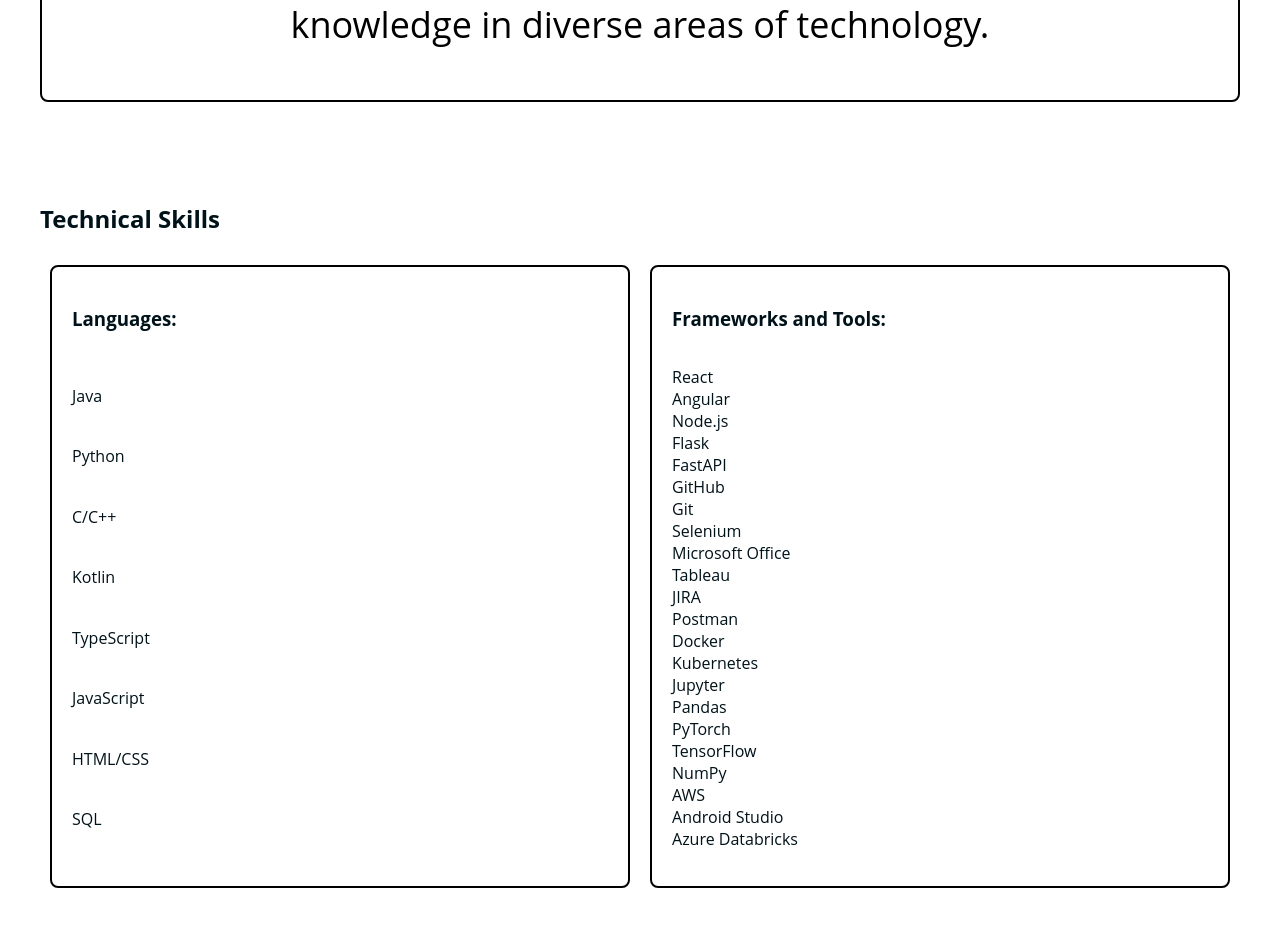
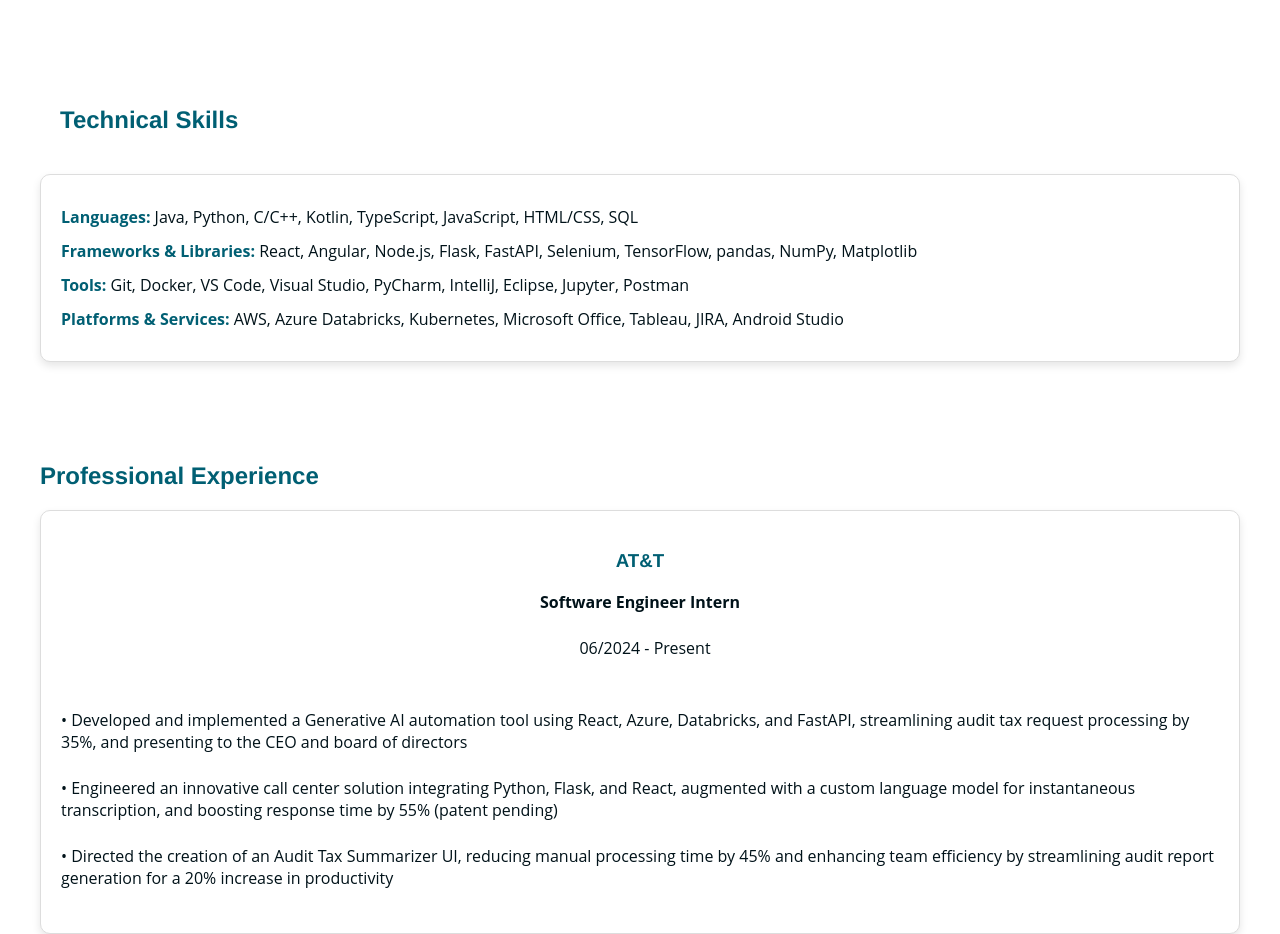
Before and after one commit to bibeast123/website, a React (Create React App) app: page / in a window 1280 px wide. Shown: the part 1154-2088 px from the top of the page. Built offline with nearby package versions, Linux system fonts and the light colour scheme.

Commit message:
ui update

```diff
--- a/src/App.css
+++ b/src/App.css
@@ -13,12 +13,12 @@
 }
 
 .about-border {
-  background-color: rgb(255, 255, 255);
-  box-shadow: 0 4px 8px rgb(255, 255, 255);
-  margin-bottom: 20px;
-  padding: 15px;
-  border-radius: 8px;
-  border: 2px solid black; /* Add a black border */
+  background-color: white;
+  padding: 20px;
+  margin: 20px 0;
+  border-radius: 10px;
+  box-shadow: 0 4px 8px rgba(0, 0, 0, 0.1);
+  border: 1px solid #ddd; /* Light gray border */
 }
 
 .about-2, .about {
@@ -34,7 +34,7 @@
   color: black;
 }
 
-.header, .projects, .experience, .footer {
+.header, .projects, .experience, .footer, .technical-section {
   margin: 20px;
   padding: 20px;
 }
@@ -53,32 +53,39 @@
   height: auto; /* Maintains the aspect ratio */
 }
 
-.skills-container {
-  display: flex;
-  flex-wrap: wrap;
-  justify-content: space-between;
+
+.technical-section {
+  margin: 20px 0;
 }
 
-.skills-box {
-  flex: 1 1 calc(33.33% - 20px); /* Flex-grow, flex-shrink, flex-basis with margin adjustment */
-  display: flex;
-  flex-direction: column;
-  justify-content: space-between;
+.section-title {
+  margin: 20px;
   padding: 20px;
-  border-radius: 8px;
-  border: 2px solid black; /* Add a black border */
-  margin: 10px;
-  box-sizing: border-box;
 }
 
-.skills-list {
-  list-style-type: none;
-  padding: 0;
-  display: flex;
-  flex-direction: column;
-  justify-content: space-around;
-  flex-grow: 1;
+.technical-box {
+  background-color: white;
+  padding: 20px;
+  border-radius: 10px;
+  box-shadow: 0 4px 8px rgba(0, 0, 0, 0.1);
+  border: 1px solid #ddd; /* Light gray border */
+
+  padding: 20px;
+  margin: 20px ;
+  border-radius: 10px;
 }
+
+.skills-list p {
+  font-size: 1rem;
+  line-height: 1.5;
+  margin: 10px 0;
+}
+
+.skills-list strong {
+  color: var(--primary-color);
+}
+
+
 
 .timeline-item {
   display: flex;
@@ -101,7 +108,15 @@
 
 
 }
+h1, h2, h3, h4, h5, h6 {
+  font-family: 'Helvetica Neue', Arial, sans-serif;
+  color: var(--primary-color);
+}
 
+p {
+  font-size: 1rem;
+  margin-bottom: 1.5rem;
+}
 .navigation {
   display: flex;
   justify-content: space-between;
@@ -116,15 +131,12 @@
 }
 
 .project-card, .timeline-item {
-  background-color: rgb(255, 255, 255);
-  box-shadow: 0 4px 8px rgba(0, 0, 0, 0.1); /* Adds a subtle shadow */
-  margin-bottom: 20px;
-  padding: 15px;
-  border-radius: 8px;
-  border: 2px solid black; /* Add a black border */
-  display: flex;
-  flex-direction: column;
-  align-items: center;
+  background-color: white;
+  padding: 20px;
+  margin: 20px 0;
+  border-radius: 10px;
+  box-shadow: 0 4px 8px rgba(0, 0, 0, 0.1);
+  border: 1px solid #ddd; /* Light gray border */
 }
 
 .project-card img {
--- a/src/Experience.js
+++ b/src/Experience.js
@@ -1,3 +1,4 @@
+//Experience.js
 import React from 'react';
 import './App.css'; // Ensure you have this CSS file
 
@@ -8,8 +9,8 @@
             position: "Software Engineer Intern",
             date: "06/2024 - Present",
             descriptions: [
-                "• Developed and implemented Generative AI automation tool and UI using React, Azure Databricks, and FastAPI, streamlining audit tax request processing and reducing response time by 85%",
-                "• Engineered an innovative call center solution integrating Python, Flask, and React, augmented with a custom language model for instantaneous transcription, achieving a 70% reduction in customer wait times and boosting response agility by 85%",
+                "• Developed and implemented a Generative AI automation tool using React, Azure, Databricks, and FastAPI, streamlining audit tax request processing by 35%, and presenting to the CEO and board of directors",
+                "• Engineered an innovative call center solution integrating Python, Flask, and React, augmented with a custom language model for instantaneous transcription, and boosting response time by 55% (patent pending)",
                 "• Directed the creation of an Audit Tax Summarizer UI, reducing manual processing time by 45% and enhancing team efficiency by streamlining audit report generation for a 20% increase in productivity",
             ]
         },
@@ -20,7 +21,7 @@
             descriptions: [
                 "• Developed an AI Data Usage Optimizer using Flask, Python, and HTML/CSS for proactive data plan adjustments, increasing customer retention and satisfaction by 33% (patent pending)",
                 "• Enhanced TOM application using Angular, Java, SQL, and REST APIs, significantly improving functionality and user experience, leading to increased user satisfaction by 50% for 2,000 weekly unique users",
-                "• Saved the company $10,000 by efficiently addressing development stories following the Agile development process and using JIRA to manage stories, fostering a collaborative environment",
+                "• Implemented a scalable bug-tracking system using JIRA, which improved issue resolution time by 30% and contributed to a $10,000 cost saving",
             ]
         },
         {
--- a/src/Technical.js
+++ b/src/Technical.js
@@ -1,39 +1,26 @@
+import React from 'react';
+import './App.css';
+
 function Technical() {
     const technicalSkills = {
-        codingLanguages: [
-            "Java", "Python", "C/C++", "Kotlin", "TypeScript", "JavaScript", "HTML/CSS", "SQL"
-        ],
-        frameworksAndTools: [
-            "React", "Angular", "Node.js", "Flask", "FastAPI", "GitHub", "Git", "Selenium",
-            "Microsoft Office", "Tableau", "JIRA", "Postman", "Docker", "Kubernetes", "Jupyter",
-            "Pandas", "PyTorch", "TensorFlow", "NumPy", "AWS", "Android Studio", "Azure Databricks"
-        ]
+        languages: ["Java", "Python", "C/C++", "Kotlin", "TypeScript", "JavaScript", "HTML/CSS", "SQL"],
+        frameworksAndLibraries: ["React", "Angular", "Node.js", "Flask", "FastAPI", "Selenium", "TensorFlow", "pandas", "NumPy", "Matplotlib"],
+        tools: ["Git", "Docker", "VS Code", "Visual Studio", "PyCharm", "IntelliJ", "Eclipse", "Jupyter", "Postman"],
+        platformsAndServices: ["AWS", "Azure Databricks", "Kubernetes", "Microsoft Office", "Tableau", "JIRA", "Android Studio"]
     };
 
     return (
-        <header className="header">
-            <section id="technical" className="technical">
-                <h2>Technical Skills</h2>
-                <div className="skills-container">
-                    <div className="skills-box">
-                        <h3>Languages:</h3>
-                        <ul className="skills-list">
-                            {technicalSkills.codingLanguages.map((language, index) => (
-                                <li key={index}>{language}</li>
-                            ))}
-                        </ul>
-                    </div>
-                    <div className="skills-box">
-                        <h3>Frameworks and Tools:</h3>
-                        <ul className="skills-list">
-                            {technicalSkills.frameworksAndTools.map((tool, index) => (
-                                <li key={index}>{tool}</li>
-                            ))}
-                        </ul>
-                    </div>
+        <section id="technical" className="technical-section">
+            <h2 className="section-title">Technical Skills</h2>
+            <div className="technical-box">
+                <div className="skills-list">
+                    <p><strong>Languages:</strong> {technicalSkills.languages.join(', ')}</p>
+                    <p><strong>Frameworks & Libraries:</strong> {technicalSkills.frameworksAndLibraries.join(', ')}</p>
+                    <p><strong>Tools:</strong> {technicalSkills.tools.join(', ')}</p>
+                    <p><strong>Platforms & Services:</strong> {technicalSkills.platformsAndServices.join(', ')}</p>
                 </div>
-            </section>
-        </header>
+            </div>
+        </section>
     );
 }
 
```
